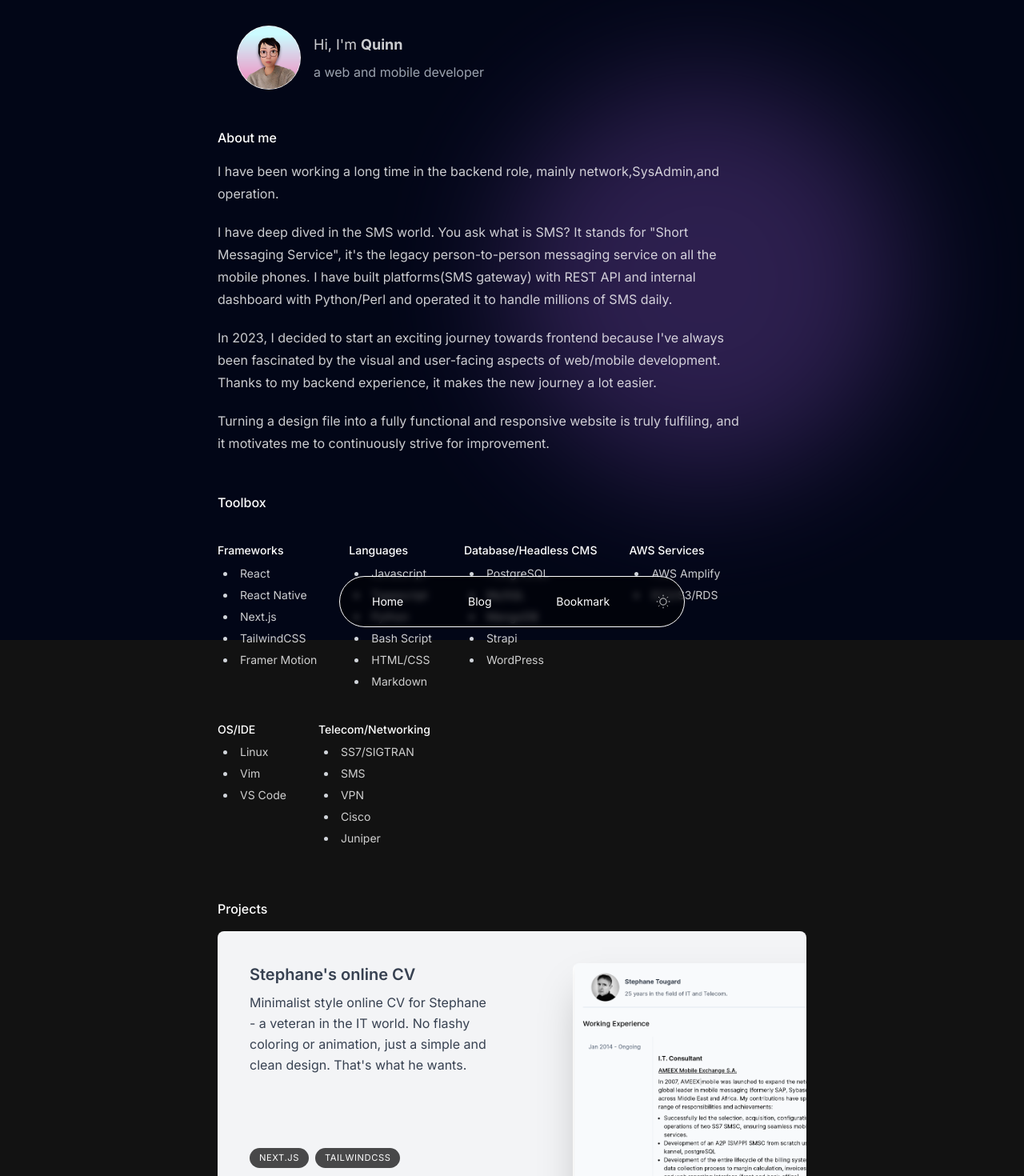
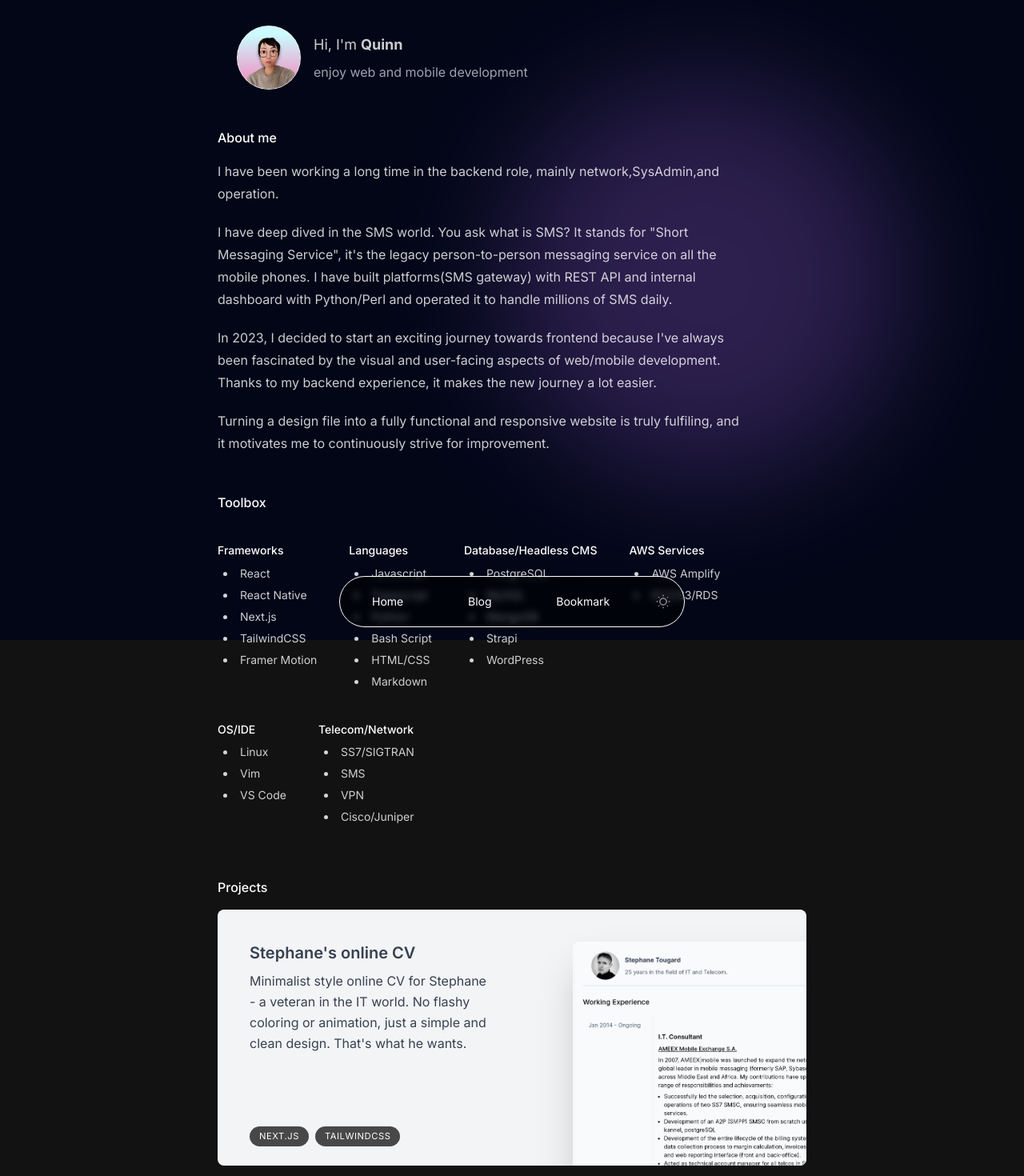
Before and after one commit to antlossway/mysite-nextjs-remote-mdx, a Next.js app: page / in a window 1280 px wide. Shown: the top 1470 px of the page at 80% size. Built offline with nearby package versions, Linux system fonts and the light colour scheme.

Commit message:
finetune

```diff
--- a/src/app/page.js
+++ b/src/app/page.js
@@ -46,18 +46,17 @@ export default function Home() {
             <h2 className="mt-12 text-base font-medium dark:text-white">
               Toolbox
             </h2>
-
             <Skills />
           </section>
         </div>
 
+        <Projects />
+
         <section className="">
-          <Projects />
-
           <h2 className="mt-12 mb-4 text-base font-medium dark:text-white">
             Connect
           </h2>
-          <div className="flex flex-col gap-2">
+          <div className="flex flex-col items-start gap-2  ">
             <LinkToNewTab text="@github" url="https://github.com/antlossway" />
             <DialogContactForm />
           </div>
--- a/src/components/Introduction.jsx
+++ b/src/components/Introduction.jsx
@@ -21,7 +21,7 @@ export default function Introduction({ width = 64, height = 64 }) {
           Hi, I'm <span className="font-bold">Quinn</span>
         </h1>
         <p className="mt-2 text-gray-600 dark:text-gray-400">
-          a web and mobile developer{" "}
+          enjoy web and mobile development{" "}
         </p>
       </div>
     </div>
--- a/src/components/ProjectCard.jsx
+++ b/src/components/ProjectCard.jsx
@@ -53,7 +53,7 @@ const ProjectCard = ({ title, description, tags, imageUrl, siteUrl }) => {
         group-hover:-rotate-2
         group-hover:scale-105
 
-        group-even:right-[initial] group-even:-left-40
+        group-even:right-[initial] group-even:-left-48
                 group-even:group-hover:translate-x-2 group-even:group-hover:-translate-y-2
         group-even:group-hover:rotate-2
          w-[28.25rem] rounded-t-lg shadow-2xl"
--- a/src/lib/data.js
+++ b/src/lib/data.js
@@ -80,7 +80,7 @@ export const skillsData = [
     skills: ["Linux", "Vim", "VS Code"],
   },
   {
-    title: "Telecom/Networking",
-    skills: ["SS7/SIGTRAN", "SMS", "VPN", "Cisco", "Juniper"],
+    title: "Telecom/Network",
+    skills: ["SS7/SIGTRAN", "SMS", "VPN", "Cisco/Juniper"],
   },
 ];
```
